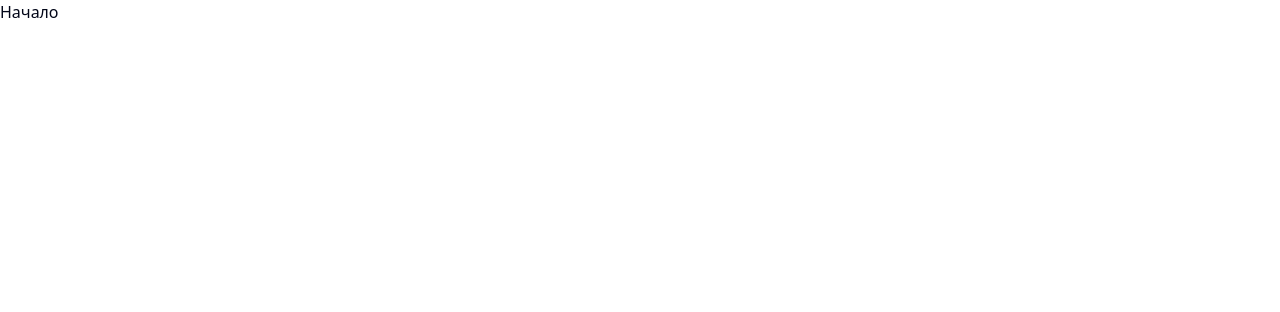
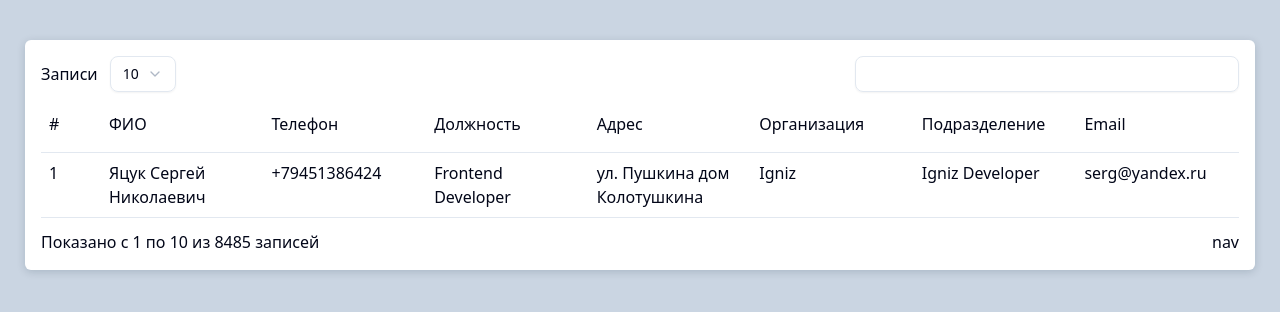
Before and after one commit to SergeyV1S/telephone_directory, a React (Vite) app in the folder apps/client/: page / in a window 1280 px wide. Shown: the top 312 px of the page. Built offline with nearby package versions, Linux system fonts and the light colour scheme.

Commit message:
add table component & cleenup Readme

```diff
--- a/apps/client/src/App.tsx
+++ b/apps/client/src/App.tsx
@@ -1,3 +1,74 @@
-const App = () => <div className=''>Начало</div>;
+import { Container } from "@/components/Container";
+import {
+  Input,
+  Select,
+  SelectContent,
+  SelectItem,
+  SelectTrigger,
+  SelectValue,
+  Table,
+  TableBody,
+  TableCaption,
+  TableCell,
+  TableContent,
+  TableFooter,
+  TableHead,
+  TableHeader,
+  TableRow
+} from "@/components/ui";
+
+const App = () => (
+  <Container>
+    <Table>
+      <TableCaption>
+        <div className='flex items-center gap-3'>
+          <p>Записи</p>
+          <Select defaultValue='10'>
+            <SelectTrigger className='max-w-24'>
+              <SelectValue />
+            </SelectTrigger>
+            <SelectContent>
+              <SelectItem value='10'>10</SelectItem>
+              <SelectItem value='25'>25</SelectItem>
+              <SelectItem value='50'>50</SelectItem>
+              <SelectItem value='100'>100</SelectItem>
+            </SelectContent>
+          </Select>
+        </div>
+        <Input placeholder='' className='max-w-96' />
+      </TableCaption>
+      <TableContent>
+        <TableHeader>
+          <TableRow>
+            <TableHead>#</TableHead>
+            <TableHead>ФИО</TableHead>
+            <TableHead>Телефон</TableHead>
+            <TableHead>Должность</TableHead>
+            <TableHead>Адрес</TableHead>
+            <TableHead>Организация</TableHead>
+            <TableHead>Подразделение</TableHead>
+            <TableHead>Email</TableHead>
+          </TableRow>
+        </TableHeader>
+        <TableBody>
+          <TableRow>
+            <TableCell>1</TableCell>
+            <TableCell>Яцук Сергей Николаевич</TableCell>
+            <TableCell>+79451386424</TableCell>
+            <TableCell>Frontend Developer</TableCell>
+            <TableCell>ул. Пушкина дом Колотушкина</TableCell>
+            <TableCell>Igniz</TableCell>
+            <TableCell>Igniz Developer</TableCell>
+            <TableCell>serg@yandex.ru</TableCell>
+          </TableRow>
+        </TableBody>
+      </TableContent>
+      <TableFooter>
+        <p>Показано с 1 по 10 из 8485 записей</p>
+        <nav>nav</nav>
+      </TableFooter>
+    </Table>
+  </Container>
+);
 
 export default App;
--- a/apps/client/src/assets/index.css
+++ b/apps/client/src/assets/index.css
@@ -2,6 +2,10 @@
 @import "tw-animate-css";
 
 @custom-variant dark (&:is(.dark *));
+
+@utility shadow-table {
+  box-shadow: 0 2px 8px 0 rgba(0, 32, 51, 0.16);
+}
 
 @theme inline {
   --radius-sm: calc(var(--radius) - 4px);
@@ -74,6 +78,7 @@
   --sidebar-accent-foreground: oklch(0.208 0.042 265.755);
   --sidebar-border: oklch(0.929 0.013 255.508);
   --sidebar-ring: oklch(0.704 0.04 256.788);
+  --table-shadow-color: 0 2px 8px 0 rgba(0, 32, 51, 0.16);
 }
 
 .dark {
@@ -108,6 +113,7 @@
   --sidebar-accent-foreground: oklch(0.984 0.003 247.858);
   --sidebar-border: oklch(1 0 0 / 10%);
   --sidebar-ring: oklch(0.551 0.027 264.364);
+  --table-shadow-color: 0 2px 8px 0 rgba(244, 244, 244, 0.16);
 }
 
 @layer base {
--- /dev/null
+++ b/apps/client/src/components/Container.tsx
@@ -0,0 +1,9 @@
+interface IContainerProps {
+  children: React.ReactNode;
+}
+
+export const Container = ({ children }: IContainerProps) => (
+  <div className='flex justify-center min-h-screen bg-slate-300'>
+    <div className='w-[calc(100%-50px)] mt-10'>{children}</div>
+  </div>
+);
--- a/apps/client/src/components/ui/index.ts
+++ b/apps/client/src/components/ui/index.ts
@@ -1 +1,3 @@
 export * from "./input";
+export * from "./select";
+export * from "./table";
--- /dev/null
+++ b/apps/client/src/components/ui/table.tsx
@@ -0,0 +1,88 @@
+import * as React from "react";
+
+import { cn } from "@/lib/utils";
+
+const Table = ({ className, ...props }: React.ComponentProps<"div">) => (
+  <div data-slot='table-container' className='relative w-full bg-white rounded-sm p-4 shadow-table'>
+    <div data-slot='table' className={cn("w-full space-y-3", className)} {...props} />
+  </div>
+);
+
+const TableHeader = ({ className, ...props }: React.ComponentProps<"div">) => (
+  <div data-slot='table-header' className={cn("w-full pt-1 overflow-x-auto", className)} {...props}>
+    <div className=''>{props.children}</div>
+  </div>
+);
+
+const TableContent = ({ className, ...props }: React.ComponentProps<"div">) => (
+  <div data-slot='table-header' className={cn("w-full pt-1 overflow-x-auto", className)} {...props}>
+    <div className=''>{props.children}</div>
+  </div>
+);
+
+const TableBody = ({ className, ...props }: React.ComponentProps<"div">) => (
+  <div data-slot='table-body' className={cn("w-full overflow-x-auto", className)} {...props}>
+    <div className=''>{props.children}</div>
+  </div>
+);
+
+const TableFooter = ({ className, ...props }: React.ComponentProps<"div">) => (
+  <div
+    data-slot='table-footer'
+    className={cn("flex items-center justify-between gap-8 w-full", className)}
+    {...props}
+  />
+);
+
+const TableRow = ({ className, ...props }: React.ComponentProps<"div">) => (
+  <div
+    data-slot='table-row'
+    className={cn(
+      "grid grid-cols-[60px_repeat(7,minmax(140px,1fr))] border-b transition-colors",
+      className
+    )}
+    {...props}
+  />
+);
+
+const TableHead = ({ className, ...props }: React.ComponentProps<"div">) => (
+  <div
+    data-slot='table-head'
+    className={cn(
+      "text-foreground h-10 px-2 align-middle font-medium [&:has([role=checkbox])]:pr-0 [&>[role=checkbox]]:translate-y-[2px]",
+      className
+    )}
+    {...props}
+  />
+);
+
+const TableCell = ({ className, ...props }: React.ComponentProps<"div">) => (
+  <div
+    data-slot='table-cell'
+    className={cn(
+      "p-2 align-middle [&:has([role=checkbox])]:pr-0 [&>[role=checkbox]]:translate-y-[2px]",
+      className
+    )}
+    {...props}
+  />
+);
+
+const TableCaption = ({ className, ...props }: React.ComponentProps<"div">) => (
+  <div
+    data-slot='table-caption'
+    className={cn("flex items-center justify-between gap-8", className)}
+    {...props}
+  />
+);
+
+export {
+  Table,
+  TableHeader,
+  TableBody,
+  TableFooter,
+  TableHead,
+  TableRow,
+  TableCell,
+  TableCaption,
+  TableContent
+};
```
Also changed, not shown: apps/client/package.json (+6 -3 lines), 1 other file (tests, documents, lock files or other folders).
